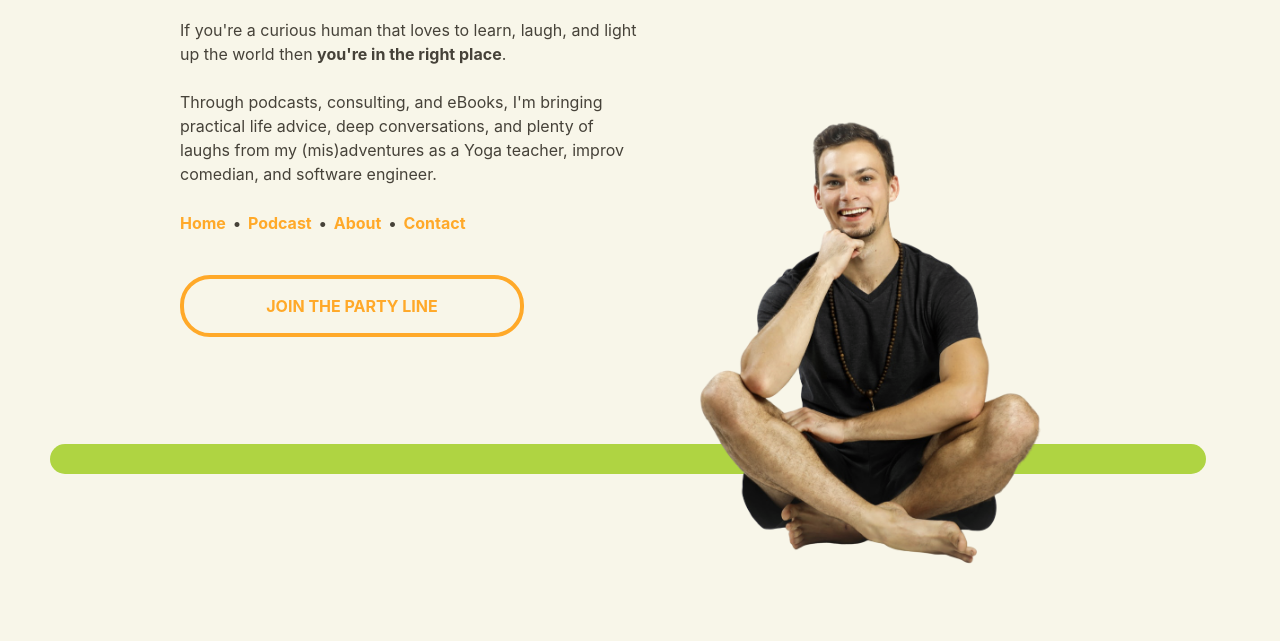
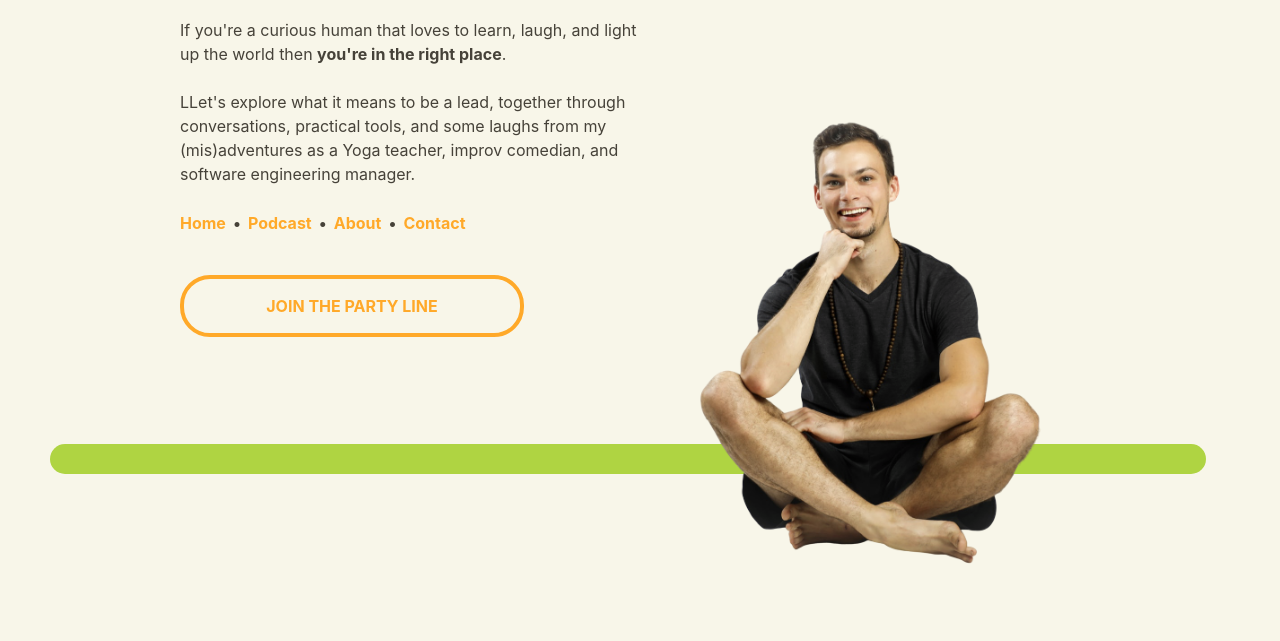
Before and after one commit to cvburgess/cvburgess.com, an Eleventy site: page index.md in a window 1280 px wide. Shown: the part 142-783 px from the top of the page. Built offline with nearby package versions, Linux system fonts and the light colour scheme; Eleventy itself is replaced by a stand-in of ours; files that its build step writes are made by us from their sources; no server answers; a script that the page names is missing; what node-fetch would draw is missing.

Commit message:
Update header and footer

```diff
--- a/_includes/_footer.html
+++ b/_includes/_footer.html
@@ -23,10 +23,17 @@
       </div>
       <div>
         <h1>Listen</h1>
-        <a href="https://podcasts.apple.com/us/podcast/practically-useless/id1552626100"><p>Apple Podcasts</p></a>
-        <a href="https://open.spotify.com/show/0mtYElrOkNqQpeRIjETiiZ"><p>Spotify</p></a>
+        <a
+          href="https://podcasts.apple.com/us/podcast/practically-useless/id1552626100"
+          ><p>Apple Podcasts</p></a
+        >
+        <a href="https://open.spotify.com/show/0mtYElrOkNqQpeRIjETiiZ"
+          ><p>Spotify</p></a
+        >
         <a href="/podcast/archive/"><p>Web Player</p></a>
-        <a href="https://feeds.captivate.fm/practically-useless/"><p>RSS Feed</p></a>
+        <a href="https://feeds.captivate.fm/practically-useless/"
+          ><p>RSS Feed</p></a
+        >
       </div>
       <div>
         <h1>Connect</h1>
@@ -49,5 +56,7 @@
       </div>
     </div>
   </div>
-  <div class="center footer-signature"><p>Made with ♡ Charles Burgess © 2021</p></div>
+  <div class="center footer-signature">
+    <p>Made with ♡ Charles Burgess © 2023</p>
+  </div>
 </footer>
--- a/_includes/_header.html
+++ b/_includes/_header.html
@@ -10,10 +10,9 @@
       <p>
         If you're a curious human that loves to learn, laugh, and light up the
         world then <b>you're in the right place</b>.<br />
-        <br />Through podcasts, consulting, and eBooks, I'm bringing practical
-        life advice, deep conversations, and plenty of laughs from my
-        (mis)adventures as a Yoga teacher, improv comedian, and software
-        engineer.
+        <br />LLet's explore what it means to be a lead, together through
+        conversations, practical tools, and some laughs from my (mis)adventures
+        as a Yoga teacher, improv comedian, and software engineering manager.
         <!-- I am bringing practical life advice, deep conversations, and countless laughs to listeners everywhere. -->
       </p>
       <!-- <p>Learn. Smile. Change your world.</p> -->
```
